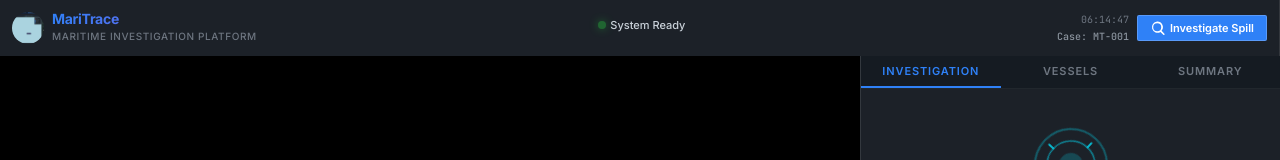
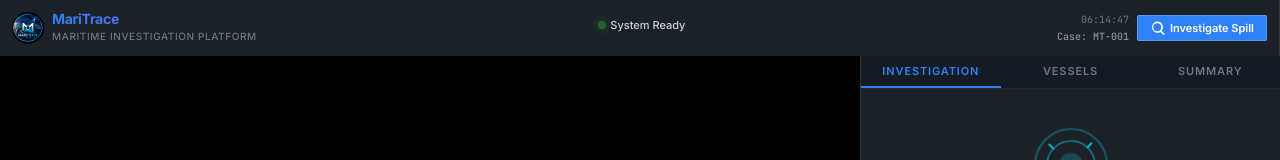
Before and after one commit to SASI1412/MARITRACE-V2.1, a website built with Vite: page index.html in a window 1280 px wide. Shown: the top 160 px of the page. Built offline with nearby package versions, Linux system fonts and the light colour scheme; no server answers.

Commit message:
chore: update MariTrace avatar

```diff
--- a/index.html
+++ b/index.html
@@ -22,7 +22,7 @@
     <header id="app-header">
       <div class="header-left">
         <div class="logo" id="logo">
-          <img src="/avatar.png" class="logo-icon" alt="MariTrace Logo" style="width: 32px; height: 32px; border-radius: 50%; object-fit: cover;" />
+          <img src="/avatar.jpg" class="logo-icon" alt="MariTrace Logo" style="width: 32px; height: 32px; border-radius: 50%; object-fit: cover;" />
           <div class="logo-text">
             <h1>MariTrace</h1>
             <span class="logo-subtitle">Maritime Investigation Platform</span>
```
Also changed, not shown: public/avatar.jpg (added).
